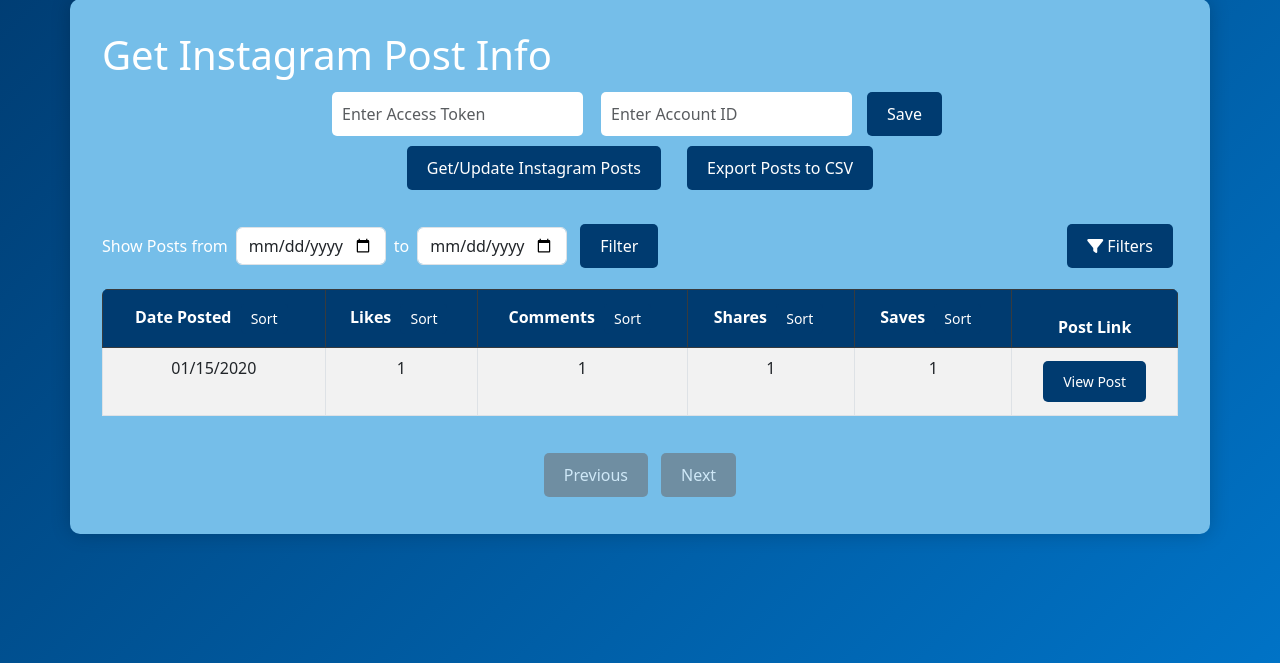
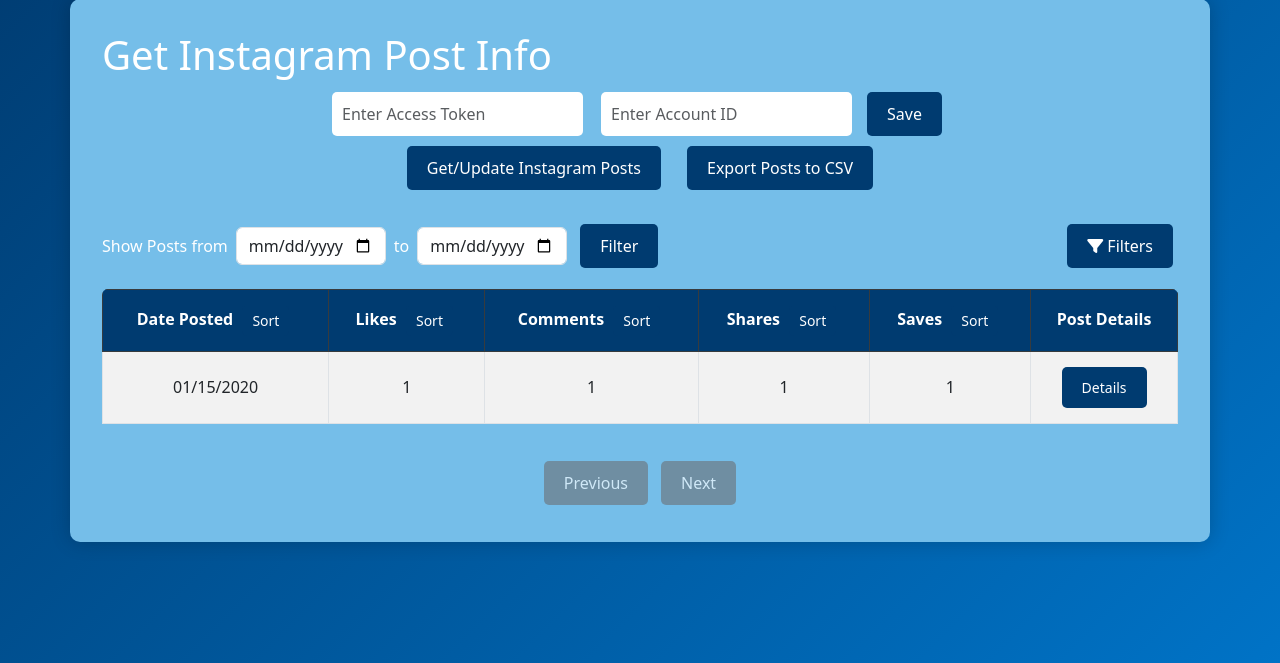
Before and after one commit to usd-cs/COMP-49X-24-25-Alumni-Association, a Django app: page / in a window 1280 px wide. Shown: the part 96-759 px from the top of the page. Run offline with Django 5.2, Linux system fonts and the light colour scheme; a user stored in the database is signed in; tables that the repository leaves empty hold one stand-in row (values such as "Sample post").

Commit message:
Added a unique button to navigate into the comment page

```diff
--- a/AlumniProject/AlumniProject/templates/index.html
+++ b/AlumniProject/AlumniProject/templates/index.html
@@ -111,6 +111,31 @@
     .filter-content label {
       display: block;
       margin-bottom: 5px;
+    }
+
+    /* Align headers to the center and ensure consistent width */
+    .table th {
+      text-align: center;
+      width: auto;
+    }
+
+    .table th, .table td {
+      padding: 10px;
+    }
+
+    /* Ensure consistent border for all table cells */
+    .table th, .table td {
+      border: 1px solid var(--bs-table-border-color);
+    }
+
+    /* Adjust vertical alignment for 'Post Details' header */
+    .table th:last-child {
+      vertical-align: middle;
+      padding-top: 8px;
+    }
+
+    .table th, .table td {
+      vertical-align: middle;
     }
   </style>
 
@@ -264,9 +289,9 @@
           <td>${info.shares}</td>
           <td>${info.saves}</td>
           <td>
-            <a href="${info.post_link}" target="_blank" class="btn btn-primary btn-sm">
-              View Post
-            </a>
+            <button onclick="window.location.href='/post-details/{{ info.id }}'" class="btn btn-primary btn-sm">
+              Details
+            </button>
           </td>
         </tr>
       `).join('');
@@ -457,7 +482,7 @@
               Saves
               <button onclick="sortTable('saves')" class="btn sort-btn">Sort</button>
             </th>
-            <th>Post Link</th>
+            <th>Post Details</th>
           </tr>
         </thead>
         <tbody id="postList"></tbody>
```
